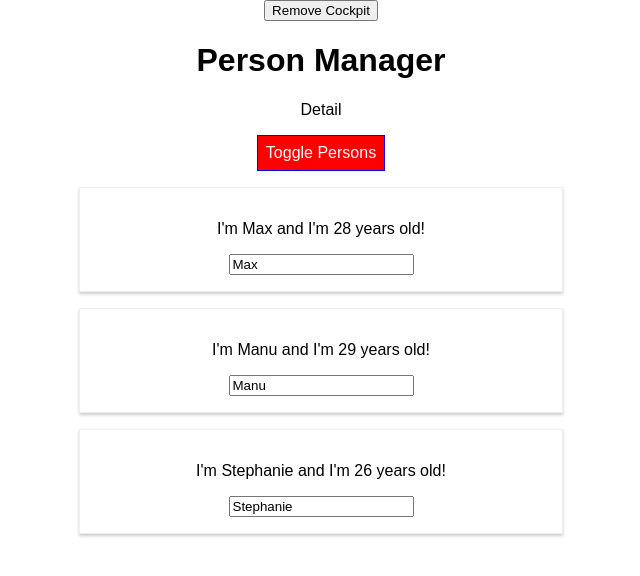
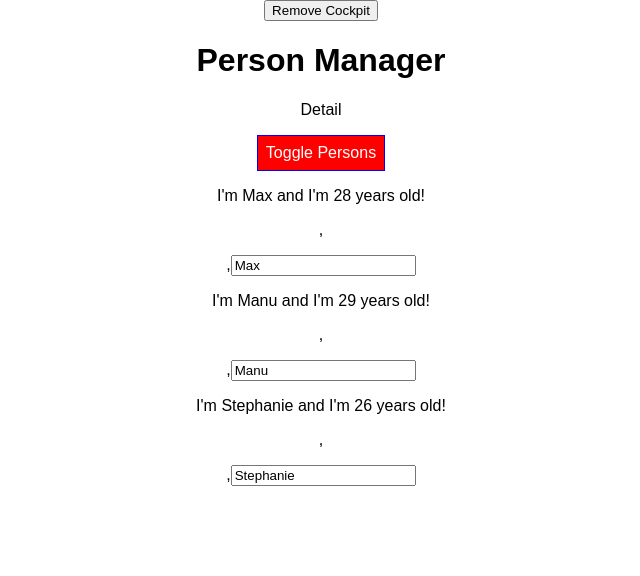
Before and after one commit to bengallard/react-complete-guide, a React app: page / in a window 1280 px wide. Both pictures are taken after a click on the button "Toggle Persons". Shown: the top 576 px of the page, without its empty margins (319-959 px from the left). Built offline with nearby package versions, Linux system fonts and the light colour scheme.

Commit message:
lecture 102: Use Aux component to render adjacent JSX elements

```diff
--- a/src/components/Persons/Person/Person.js
+++ b/src/components/Persons/Person/Person.js
@@ -1,5 +1,6 @@
 import React, { Component } from 'react';
 
+import Aux from '../../../hoc/Aux'
 import classes from './Person.css';
 
 class Person extends Component {
@@ -7,18 +8,17 @@
   render() {
     console.log('[Person.js] rendering...')
     return (
-      <div className={classes.Person}>
-        <p
-          onClick={this.props.click}>
+    <Aux>
+        <p onClick={this.props.click}>
           I'm {this.props.name} and I'm {this.props.age} years old!
-        </p>
-        <p>{this.props.children}</p>
+        </p>,
+        <p>{this.props.children}</p>,
         <input
           type="text"
           onChange={this.props.changed}
           value={this.props.name}
         />
-      </div>
+      </Aux>
     )
   }
 
--- /dev/null
+++ b/src/hoc/Aux.js
@@ -0,0 +1,3 @@
+const aux = props => props.children
+
+export default aux
```
